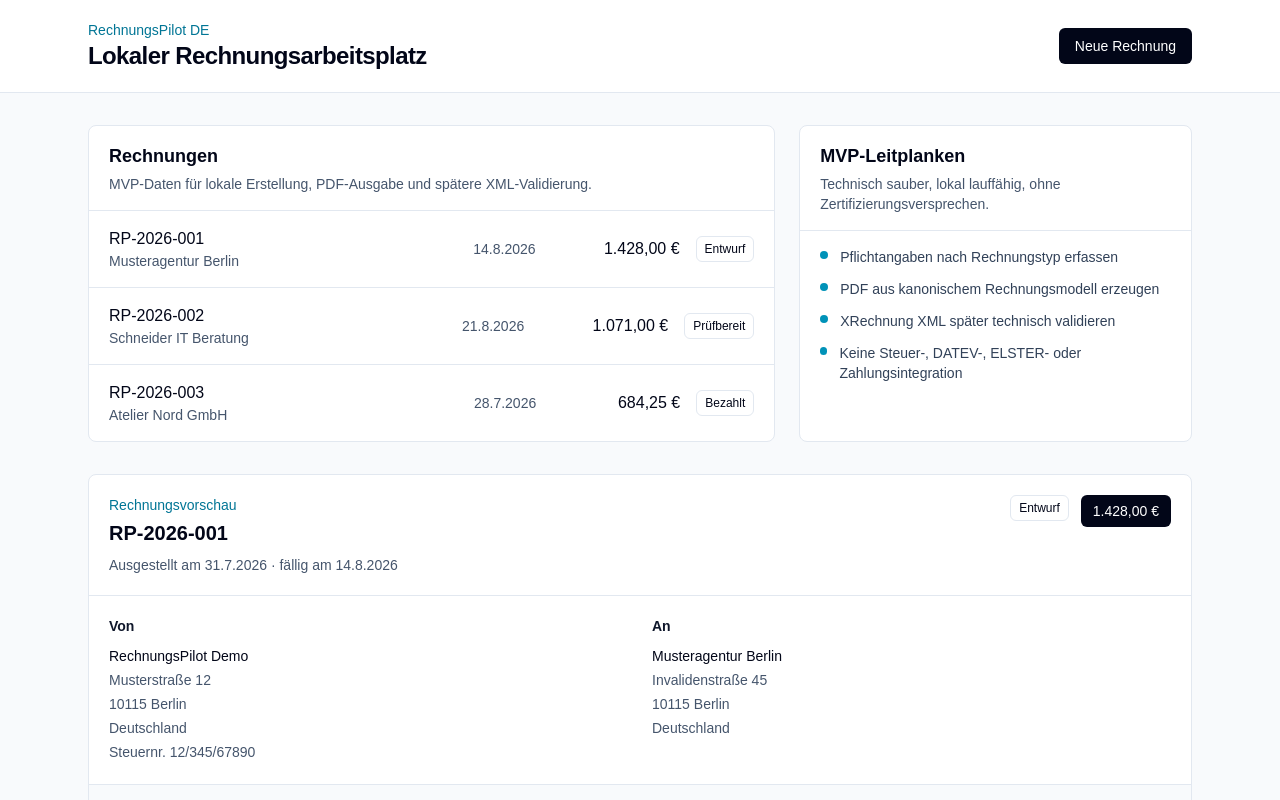
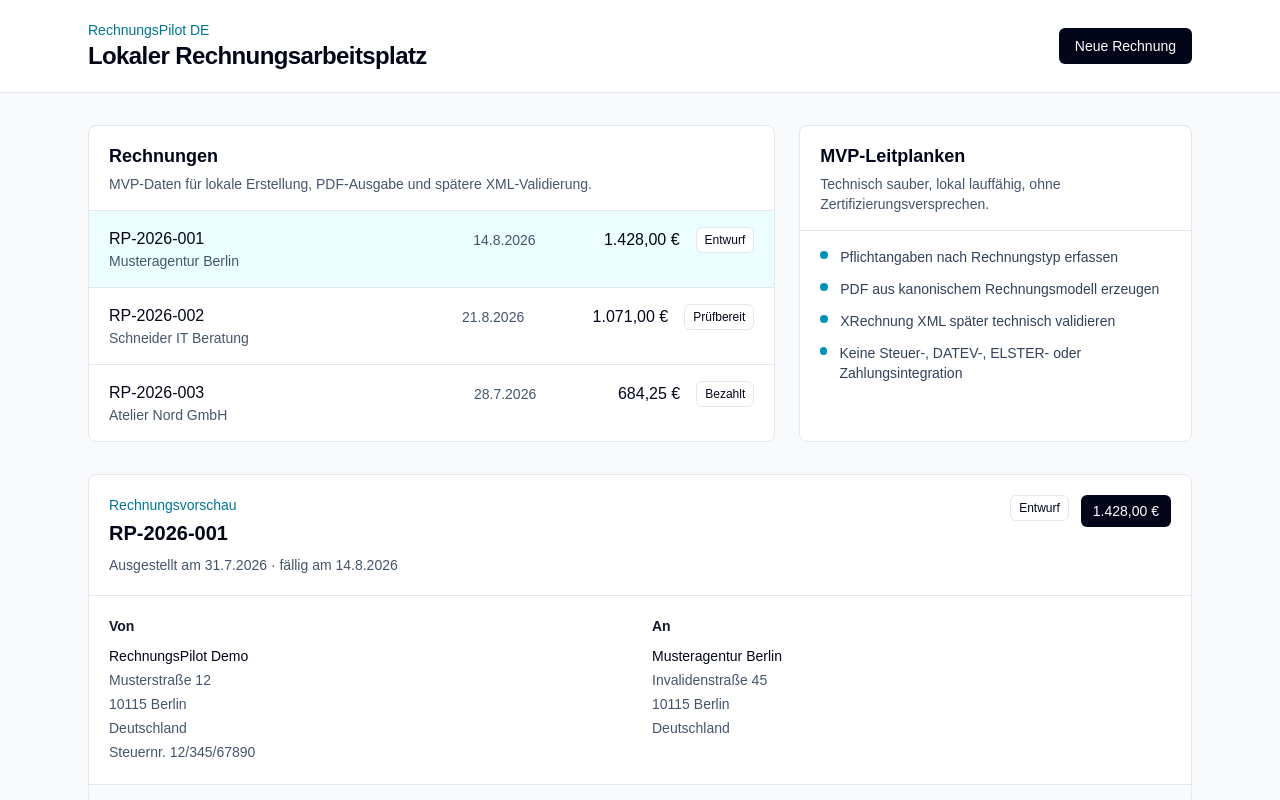
Before and after one commit to ashardeveloper/rechnungspilot, a Next.js app in the folder web/: page / in a window 1280 px wide. Shown: the top 800 px of the page. Built offline with nearby package versions, Linux system fonts and the light colour scheme.

Commit message:
feat: select invoice from dashboard

```diff
--- a/web/src/app/page.tsx
+++ b/web/src/app/page.tsx
@@ -1,3 +1,7 @@
+"use client";
+
+import { useState } from "react";
+
 import { InvoiceList } from "@/components/invoices/invoice-list";
 import { InvoicePreview } from "@/components/invoices/invoice-preview";
 import { sampleInvoices } from "@/domain/invoice-fixtures";
@@ -10,7 +14,13 @@ const checks = [
 ];
 
 export default function Home() {
-  const selectedInvoice = sampleInvoices[0];
+  const [selectedInvoiceId, setSelectedInvoiceId] = useState(
+    sampleInvoices[0].id,
+  );
+
+  const selectedInvoice =
+    sampleInvoices.find((invoice) => invoice.id === selectedInvoiceId) ??
+    sampleInvoices[0];
 
   return (
     <main className="min-h-screen bg-slate-50 text-slate-950">
@@ -31,7 +41,11 @@ export default function Home() {
       </section>
 
       <section className="mx-auto grid max-w-6xl gap-6 px-6 py-8 lg:grid-cols-[1.4fr_0.8fr]">
-        <InvoiceList invoices={sampleInvoices} />
+        <InvoiceList
+          invoices={sampleInvoices}
+          selectedInvoiceId={selectedInvoice.id}
+          onSelectInvoice={setSelectedInvoiceId}
+        />
 
         <aside className="rounded-lg border border-slate-200 bg-white">
           <div className="border-b border-slate-200 px-5 py-4">
--- a/web/src/components/invoices/invoice-list.tsx
+++ b/web/src/components/invoices/invoice-list.tsx
@@ -3,7 +3,17 @@ import type { CanonicalInvoice } from "@/domain/invoice";
 import { formatCurrency, formatDate } from "./formatting";
 import { invoiceStatusLabels } from "./invoice-status";
 
-export function InvoiceList({ invoices }: { invoices: CanonicalInvoice[] }) {
+type InvoiceListProps = {
+  invoices: CanonicalInvoice[];
+  selectedInvoiceId: string;
+  onSelectInvoice: (invoiceId: string) => void;
+};
+
+export function InvoiceList({
+  invoices,
+  selectedInvoiceId,
+  onSelectInvoice,
+}: InvoiceListProps) {
   return (
     <div className="rounded-lg border border-slate-200 bg-white">
       <div className="border-b border-slate-200 px-5 py-4">
@@ -15,10 +25,17 @@ export function InvoiceList({ invoices }: { invoices: CanonicalInvoice[] }) {
       </div>
 
       <div className="divide-y divide-slate-200">
-        {invoices.map((invoice) => (
-          <div
+        {invoices.map((invoice) => {
+          const isSelected = invoice.id === selectedInvoiceId;
+
+          return (
+            <button
               key={invoice.id}
-            className="grid gap-3 px-5 py-4 sm:grid-cols-[1fr_auto]"
+              type="button"
+              onClick={() => onSelectInvoice(invoice.id)}
+              className={`grid w-full gap-3 px-5 py-4 text-left transition sm:grid-cols-[1fr_auto] ${
+                isSelected ? "bg-cyan-50" : "hover:bg-slate-50"
+              }`}
             >
               <div>
                 <p className="font-medium">{invoice.number}</p>
@@ -31,12 +48,13 @@ export function InvoiceList({ invoices }: { invoices: CanonicalInvoice[] }) {
                 <span className="w-32 text-right font-medium">
                   {formatCurrency(invoice.totals.grossAmountCents)}
                 </span>
-              <span className="rounded-md border border-slate-200 px-2 py-1 text-xs font-medium">
+                <span className="rounded-md border border-slate-200 bg-white px-2 py-1 text-xs font-medium">
                   {invoiceStatusLabels[invoice.status]}
                 </span>
               </div>
-          </div>
-        ))}
+            </button>
+          );
+        })}
       </div>
     </div>
   );
```
Lines whose indentation alone changed are shown as unchanged.
